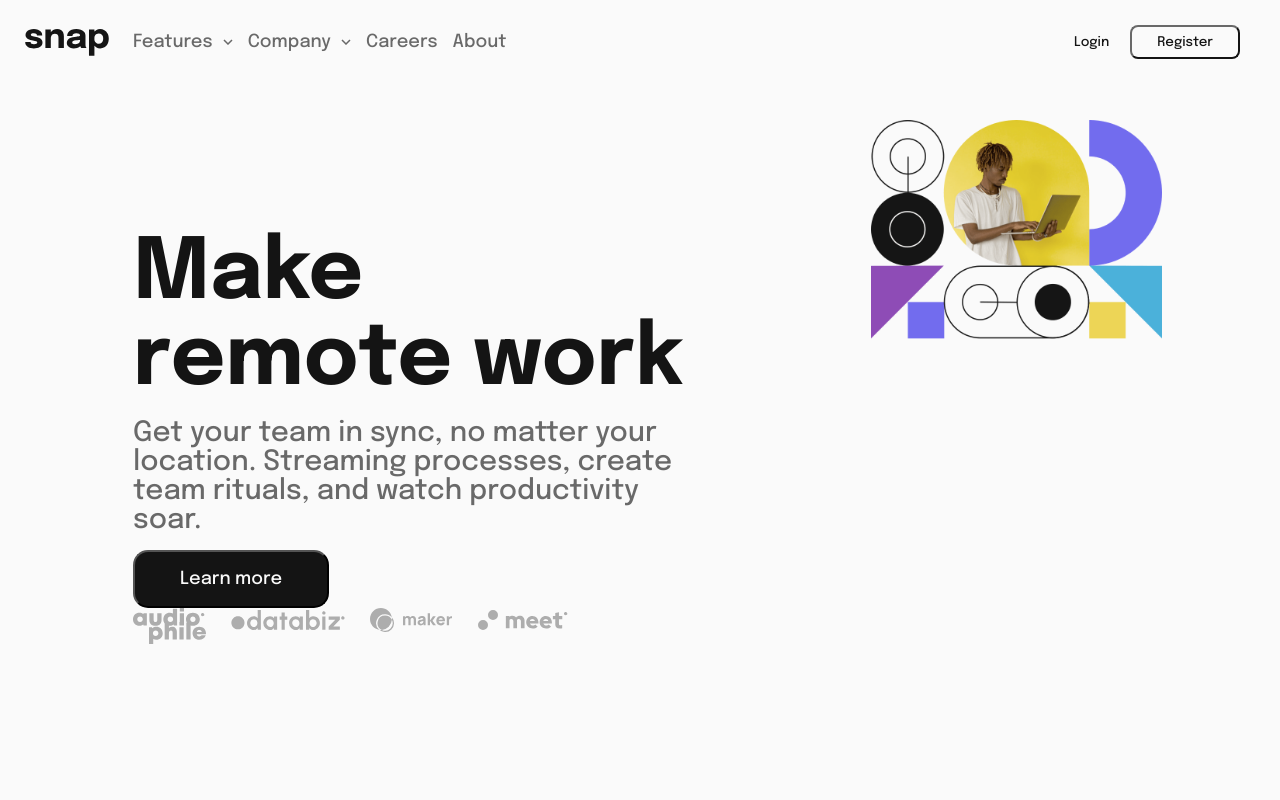
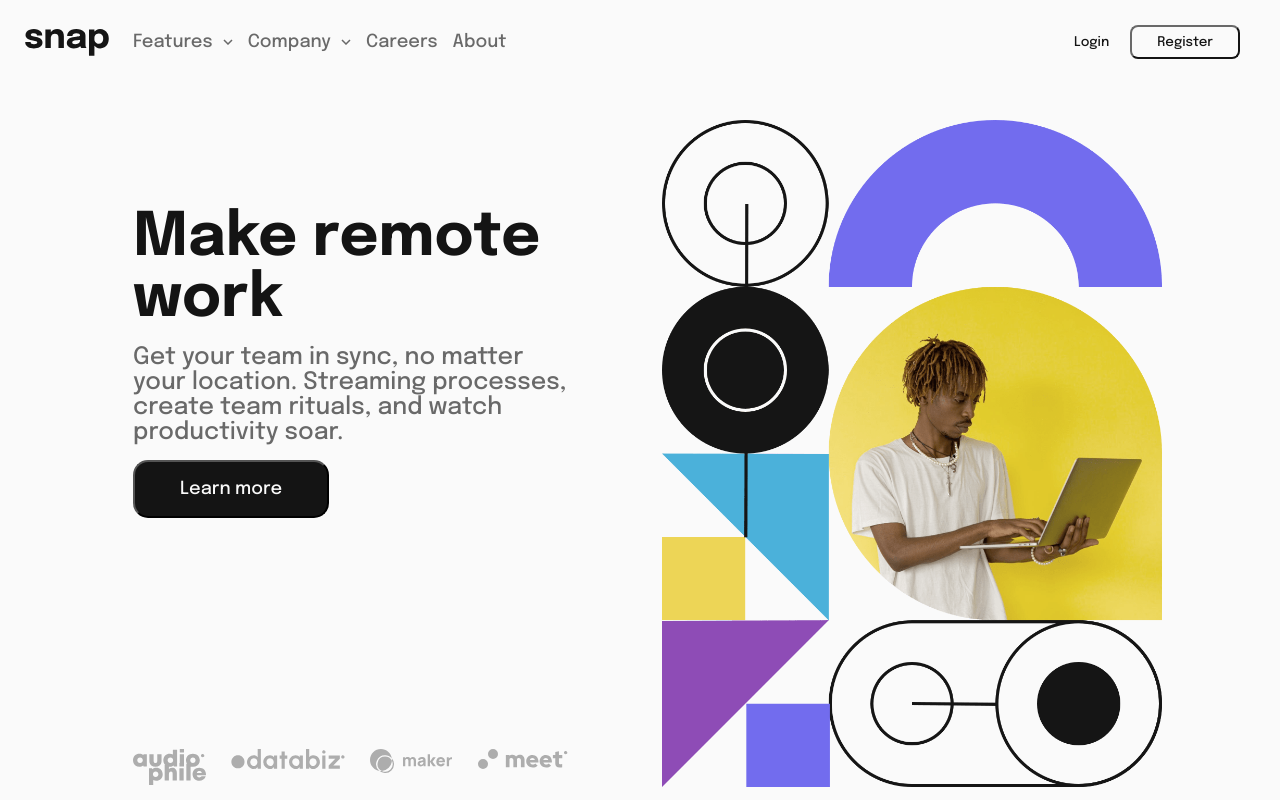
Before and after one commit to BnayaKahalani/intro-section-with-dropdown-navigation, a React (Vite) app: page / in a window 1280 px wide. Built offline with nearby package versions, Linux system fonts and the light colour scheme.

Commit message:
adjust mobile & tablet responsiveness

```diff
--- a/src/components/HeroImage.jsx
+++ b/src/components/HeroImage.jsx
@@ -6,7 +6,7 @@ export const HeroImage = () => {
   return (
     <picture className='hero-image'>
       <source
-        media='(min-width: 1440px)'
+        media='(min-width: 1200px)'
         srcSet={imageHeroDesktop}
       />
       <img
--- a/src/styles/components/dropdown.scss
+++ b/src/styles/components/dropdown.scss
@@ -6,7 +6,7 @@
   margin-top: 1em;
 
 
-  @media (min-width: 770px) {
+  @media (min-width: 1200px) {
     border-radius: 8px;
     box-shadow: 0px 0px 25px 0.1px $almost-black;
   }
--- a/src/styles/components/header.scss
+++ b/src/styles/components/header.scss
@@ -8,7 +8,7 @@ header {
     margin-right: 0.5em;
   }
 
-  @media (min-width: 770px) {
+  @media (min-width: 1200px) {
     justify-content: start;
   }
 }
--- a/src/styles/components/hero-image.scss
+++ b/src/styles/components/hero-image.scss
@@ -1,6 +1,9 @@
 .hero-image {
   padding: 0;
   flex-grow: 1;
+  max-width: 500px;
+  max-height: auto;
+  margin: auto;
 
   img {
     width: 100%;
--- a/src/styles/components/hero-text.scss
+++ b/src/styles/components/hero-text.scss
@@ -7,7 +7,7 @@
   margin: 0 15px;
 
   & *:not(:last-child) {
-    margin-bottom: 25px;
+    margin-bottom: 40px;
   }
 
   h1 {
@@ -17,6 +17,7 @@
   p {
     color: $medium-gray;
     font-size: 1em;
+    max-width: 550px;
   }
 
   button {
@@ -34,13 +35,30 @@
     }
   }
 
-  @media (min-width: 770px) {
+  @media (min-width: 1200px) {
     align-items: start;
     text-align: start;
-    font-size: 28px;
+    font-size: 16px;
+
+    @media (min-width: 900px) {
+      font-size: 22px;
+    }
+
+    @media (min-width: 1000px) {
+      font-size: 24px;
+    }
+
+    @media (min-width: 1350px) {
+      font-size: 28px;
+    }
 
     h1 {
-      font-size: 3em;
+      font-size: 2.5em;
+    }
+
+    p {
+      color: $medium-gray;
+      font-size: 1em;
     }
 
     & *:not(:last-child) {
@@ -53,7 +71,7 @@
       align-items: flex-start;
       margin-top: 2em;
       gap: 15px;
-      padding-right: 5em;
+      padding-right: 2em;
     }
 
   }
--- a/src/styles/setup/_base.scss
+++ b/src/styles/setup/_base.scss
@@ -31,7 +31,7 @@ body {
   max-width: 1600px;
   margin: auto;
 
-  @media (min-width: 770px) {
+  @media (min-width: 1200px) {
     padding: 0 10px
   }
 }
@@ -40,12 +40,7 @@ main {
   display: flex;
   flex-direction: column;
 
-  >* {
-    flex-grow: 1;
-  }
-
-
-  @media (min-width: 770px) {
+  @media (min-width: 1200px) {
     gap: 25px;
     flex-direction: row-reverse;
     margin: 2em 6em;
@@ -108,4 +103,8 @@ button {
   &:hover {
     cursor: pointer;
   }
+
+  picture {
+    display: block;
+  }
 }
```
Also changed, not shown: src/styles/components/navbar.scss (+4 -4 lines).
